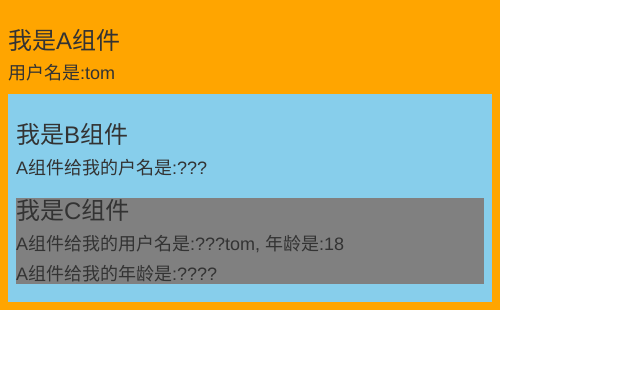
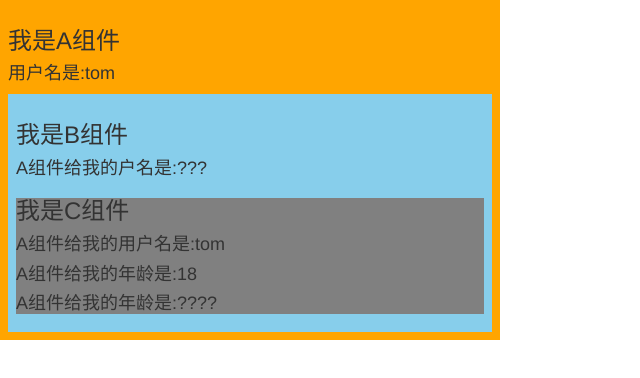
Before and after one commit to sven713/react_extension, a React (Create React App) app: page / in a window 1280 px wide. Shown: the top 378 px of the page, without its empty margins (0-640 px from the left). Built offline with nearby package versions, Linux system fonts and the light colour scheme.

Commit message:
嵌套也ok

```diff
--- a/src/components/5_Contex/index.jsx
+++ b/src/components/5_Contex/index.jsx
@@ -64,13 +64,18 @@ function C(){
     <div className='grand'>
       <h3>我是C组件</h3>
 
-      <h4>A组件给我的用户名是:???
+      <h4>A组件给我的用户名是:
 
         <Consumer>
           {
             value => {
               console.log('vv---',value)
-              return `${value.name}, 年龄是:${value.age}`
+              // return `${value.name}, 年龄是:${value.age}`
+              return (
+              <span>
+                {value.name}
+                <h4>A组件给我的年龄是:{value.age}</h4>
+              </span>)
             }
           }
         </Consumer>
```
